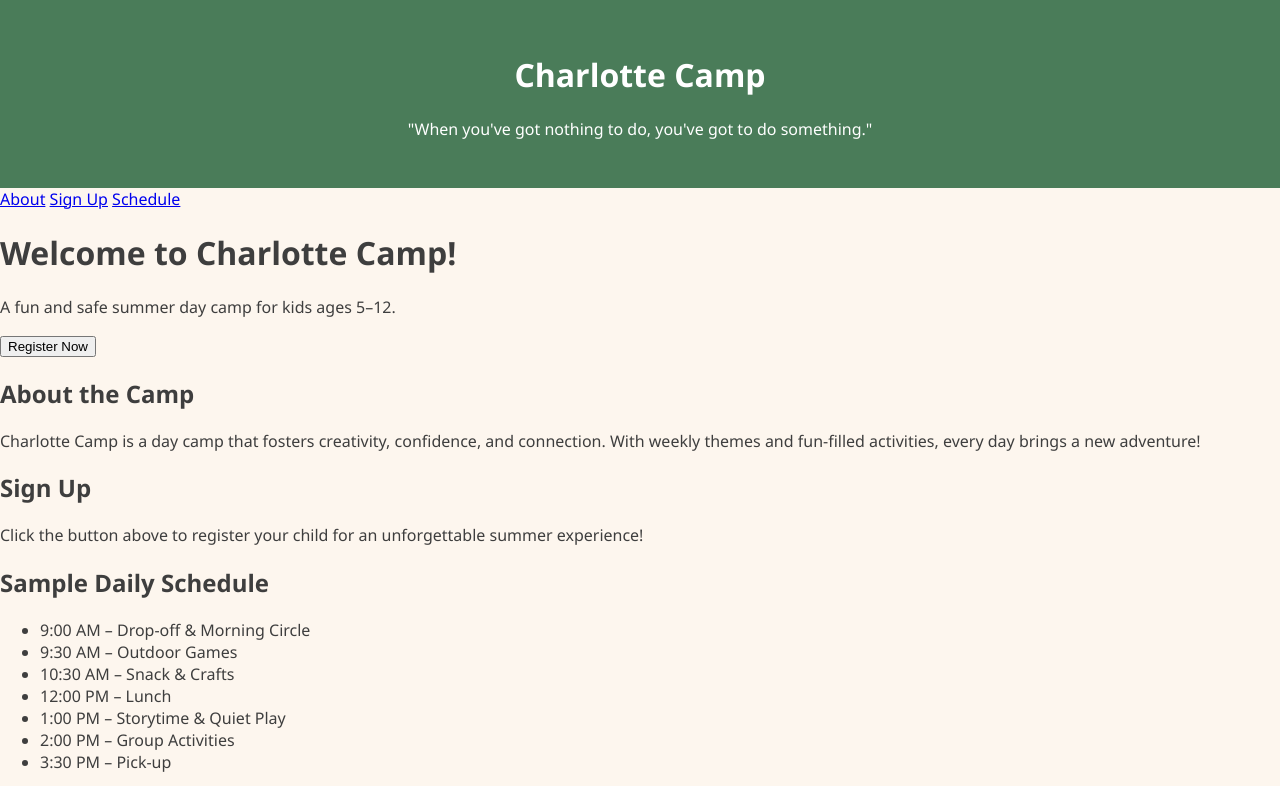
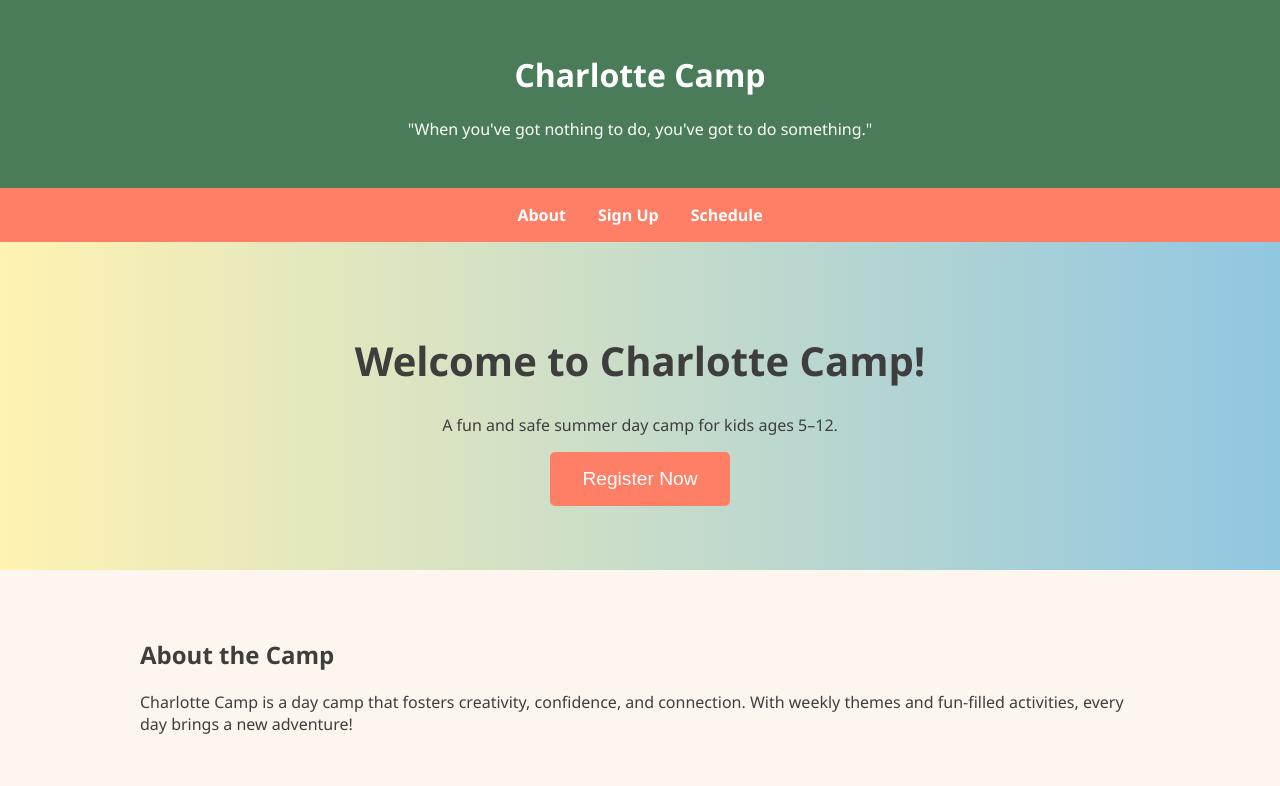
Before and after one commit to cmraguilar/github.io, a plain HTML site: page index.html in a window 1280 px wide. Shown: the top 786 px of the page. Drawn offline with Linux system fonts and the light colour scheme.

Commit message:
Update styles.css

```diff
--- a/styles.css
+++ b/styles.css
@@ -1,14 +1,52 @@
-/* styles.css */
 body {
   font-family: 'Segoe UI', sans-serif;
   margin: 0;
-  background-color: #FDF6EE;
-  color: #3E3E3E;
+  background-color: #FDF6EE; /* Linen */
+  color: #3E3E3E; /* Deep Brown */
 }
 header {
-  background-color: #4A7C59;
+  background-color: #4A7C59; /* Camp Green */
   color: white;
   padding: 2rem;
   text-align: center;
 }
-/* ... rest of your styles */
+nav {
+  display: flex;
+  justify-content: center;
+  gap: 2rem;
+  background-color: #FF7F66; /* Coral */
+  padding: 1rem 0;
+}
+nav a {
+  color: white;
+  text-decoration: none;
+  font-weight: bold;
+}
+.hero {
+  background: linear-gradient(to right, #FFF2B2, #91C7E1);
+  text-align: center;
+  padding: 4rem 2rem;
+}
+.hero h1 {
+  font-size: 2.5rem;
+}
+.section {
+  padding: 3rem 2rem;
+  max-width: 1000px;
+  margin: 0 auto;
+}
+.cta {
+  background-color: #FF7F66;
+  color: white;
+  padding: 1rem 2rem;
+  border: none;
+  font-size: 1.2rem;
+  cursor: pointer;
+  border-radius: 5px;
+}
+footer {
+  background-color: #4A7C59;
+  color: white;
+  text-align: center;
+  padding: 1rem;
+}
```
